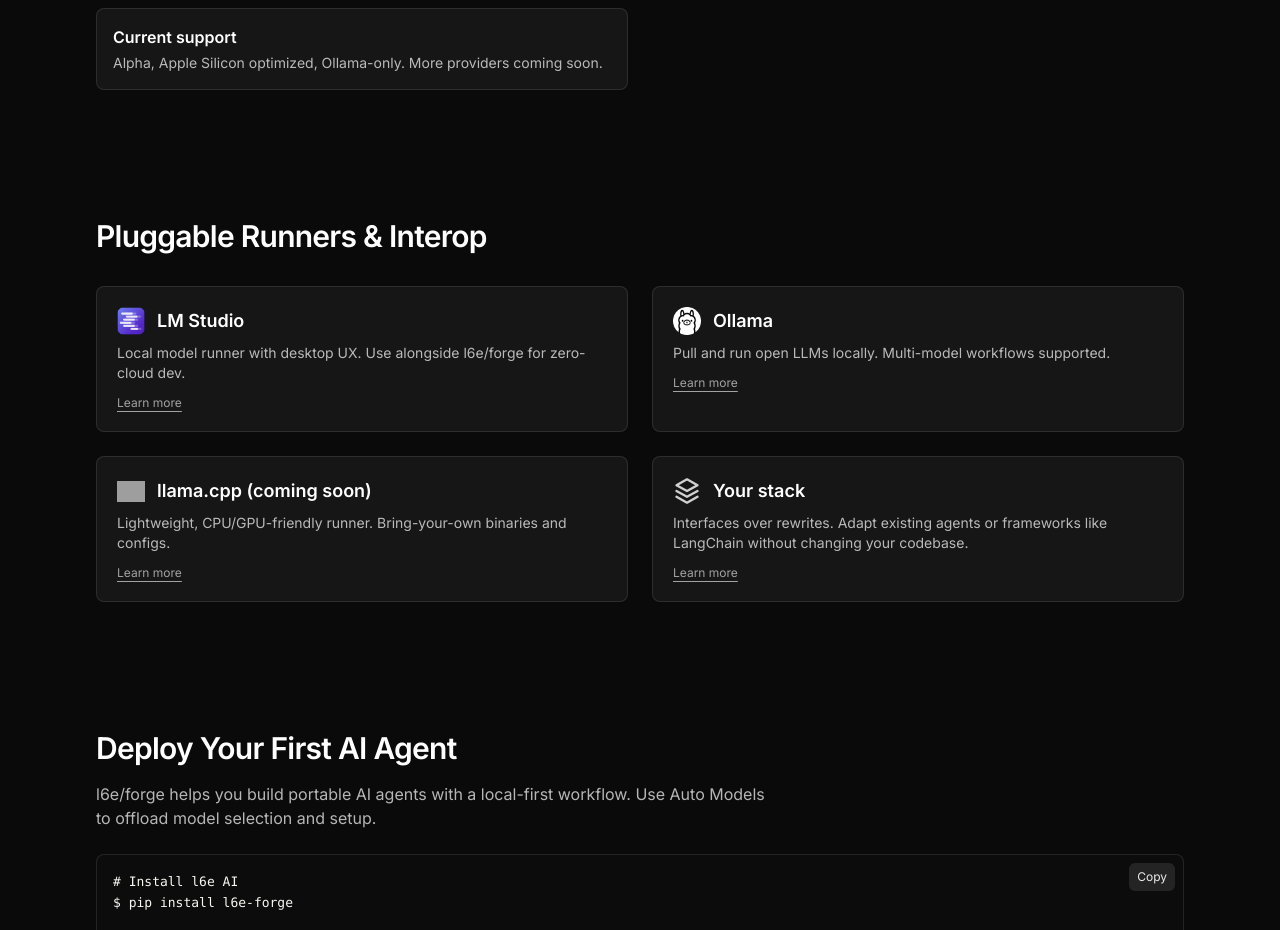
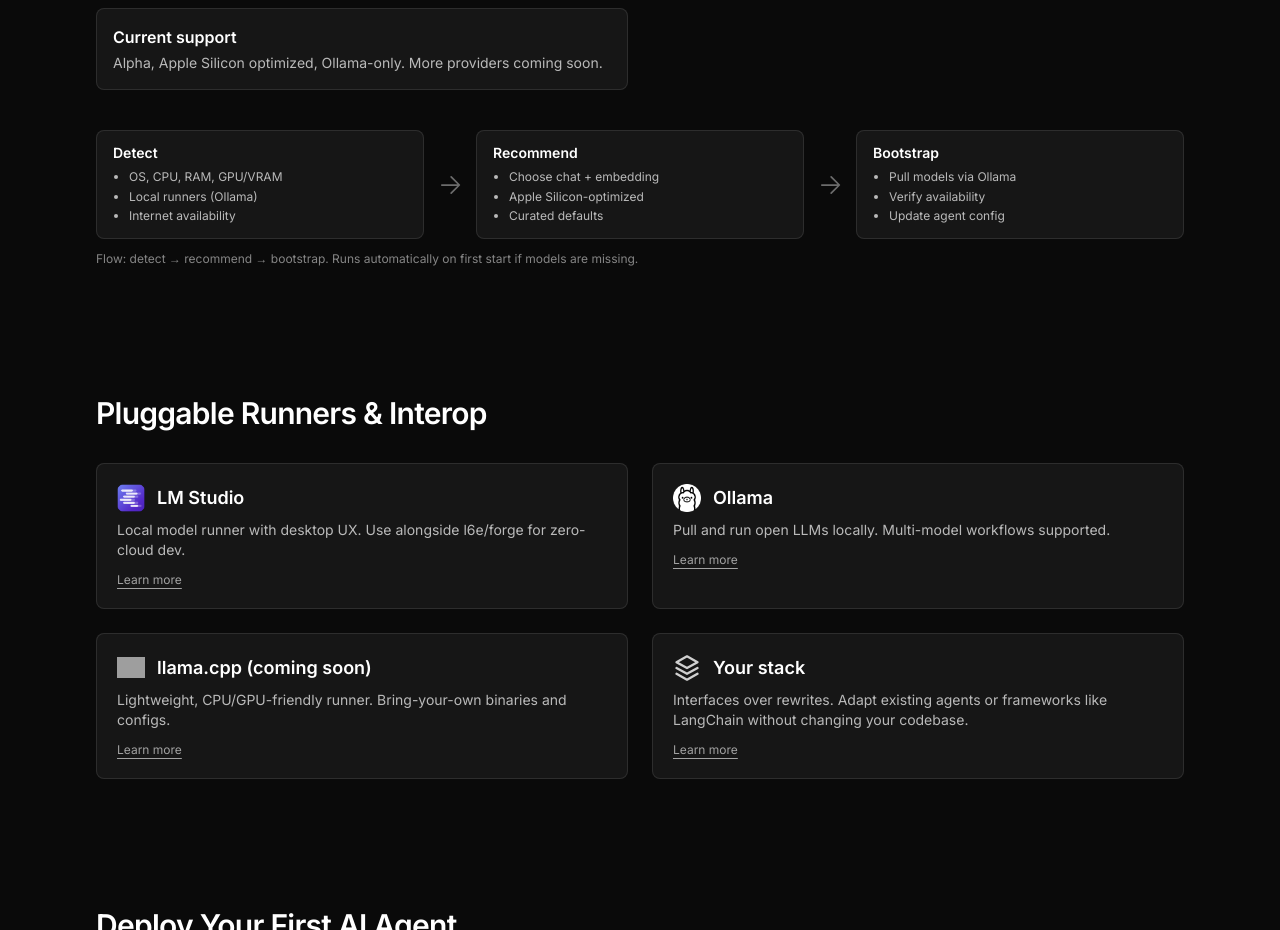
Before and after one commit to l6e-ai/forge, a Next.js app in the folder site/l6e/: page / in a window 1280 px wide. Shown: the part 2180-3110 px from the top of the page. Built offline with nearby package versions, Linux system fonts and the light colour scheme; grey boxes are pictures that could not be loaded.

Commit message:
feat: update auto models w/ diagram on how it works

```diff
--- a/site/l6e/src/components/AutoModels.tsx
+++ b/site/l6e/src/components/AutoModels.tsx
@@ -1,6 +1,7 @@
 import React from "react";
 import Section from "./Section";
 import CodeBlock from "./CodeBlock";
+import AutoModelsDiagram from "./AutoModelsDiagram";
 
 const steps = `# Auto Models (alpha)
 $ forge models doctor
@@ -40,6 +41,9 @@
           <div className="text-xs text-white/50 mt-3">Commands and UX may evolve during alpha.</div>
         </div>
       </div>
+      <div className="mt-10">
+        <AutoModelsDiagram />
+      </div>
     </Section>
   );
 }
--- /dev/null
+++ b/site/l6e/src/components/AutoModelsDiagram.tsx
@@ -0,0 +1,42 @@
+import React from "react";
+
+function Arrow() {
+  return (
+    <svg width="28" height="28" viewBox="0 0 24 24" fill="none" className="text-white/40">
+      <path d="M5 12h14M13 5l7 7-7 7" stroke="currentColor" strokeWidth="1.5" strokeLinecap="round" strokeLinejoin="round" />
+    </svg>
+  );
+}
+
+type CardProps = {
+  title: string;
+  lines: string[];
+};
+
+function Card({ title, lines }: CardProps) {
+  return (
+    <div className="rounded-lg border border-white/10 bg-white/5 px-4 py-3 min-h-[92px]">
+      <div className="text-sm font-semibold mb-1">{title}</div>
+      <ul className="text-xs text-white/70 leading-relaxed list-disc pl-4">
+        {lines.map((l) => (
+          <li key={l}>{l}</li>
+        ))}
+      </ul>
+    </div>
+  );
+}
+
+export default function AutoModelsDiagram() {
+  return (
+    <div className="w-full overflow-x-auto">
+      <div className="min-w-[760px] grid grid-cols-[1fr_auto_1fr_auto_1fr] items-center gap-3">
+        <Card title="Detect" lines={["OS, CPU, RAM, GPU/VRAM", "Local runners (Ollama)", "Internet availability"]} />
+        <Arrow />
+        <Card title="Recommend" lines={["Choose chat + embedding", "Apple Silicon-optimized", "Curated defaults"]} />
+        <Arrow />
+        <Card title="Bootstrap" lines={["Pull models via Ollama", "Verify availability", "Update agent config"]} />
+      </div>
+      <div className="mt-3 text-xs text-white/50">Flow: detect → recommend → bootstrap. Runs automatically on first start if models are missing.</div>
+    </div>
+  );
+}
```
